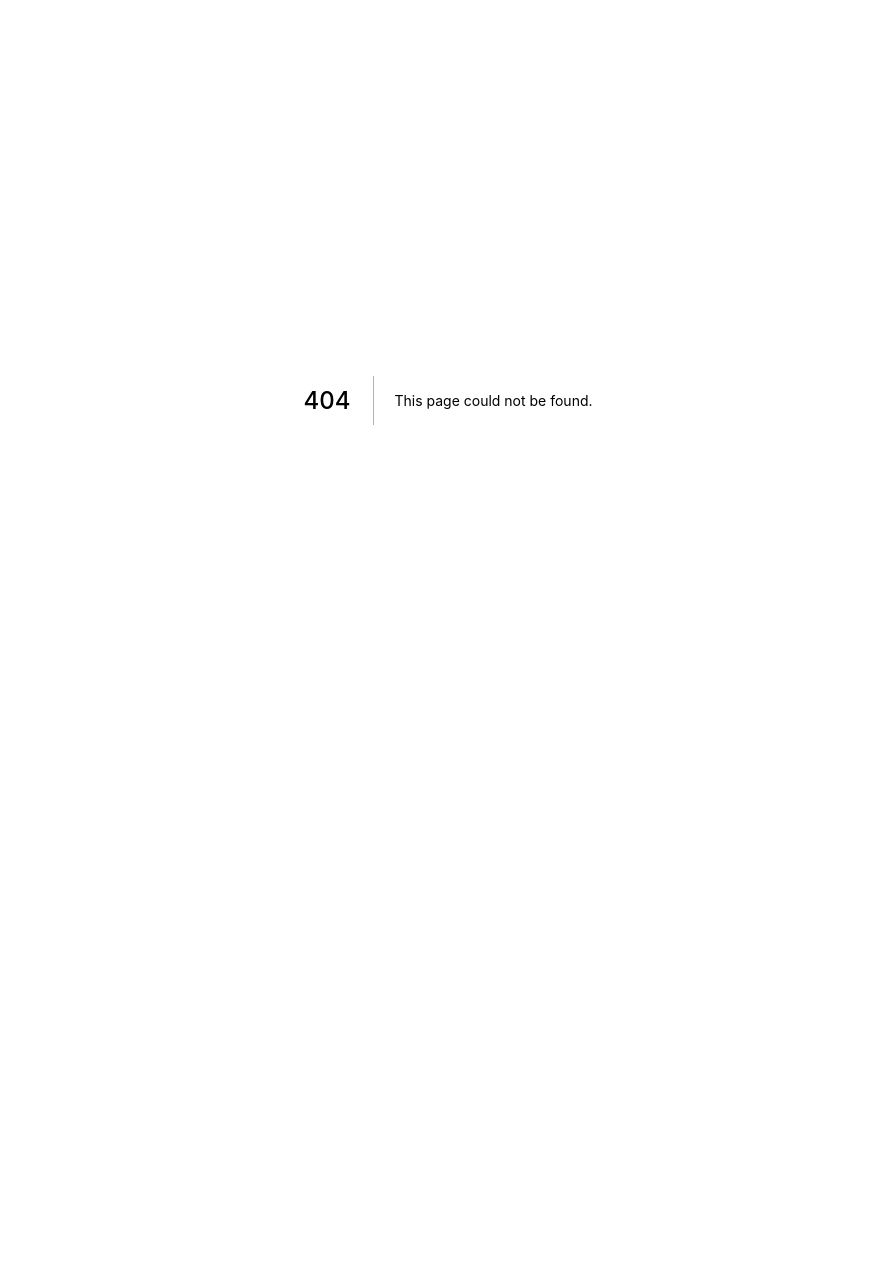
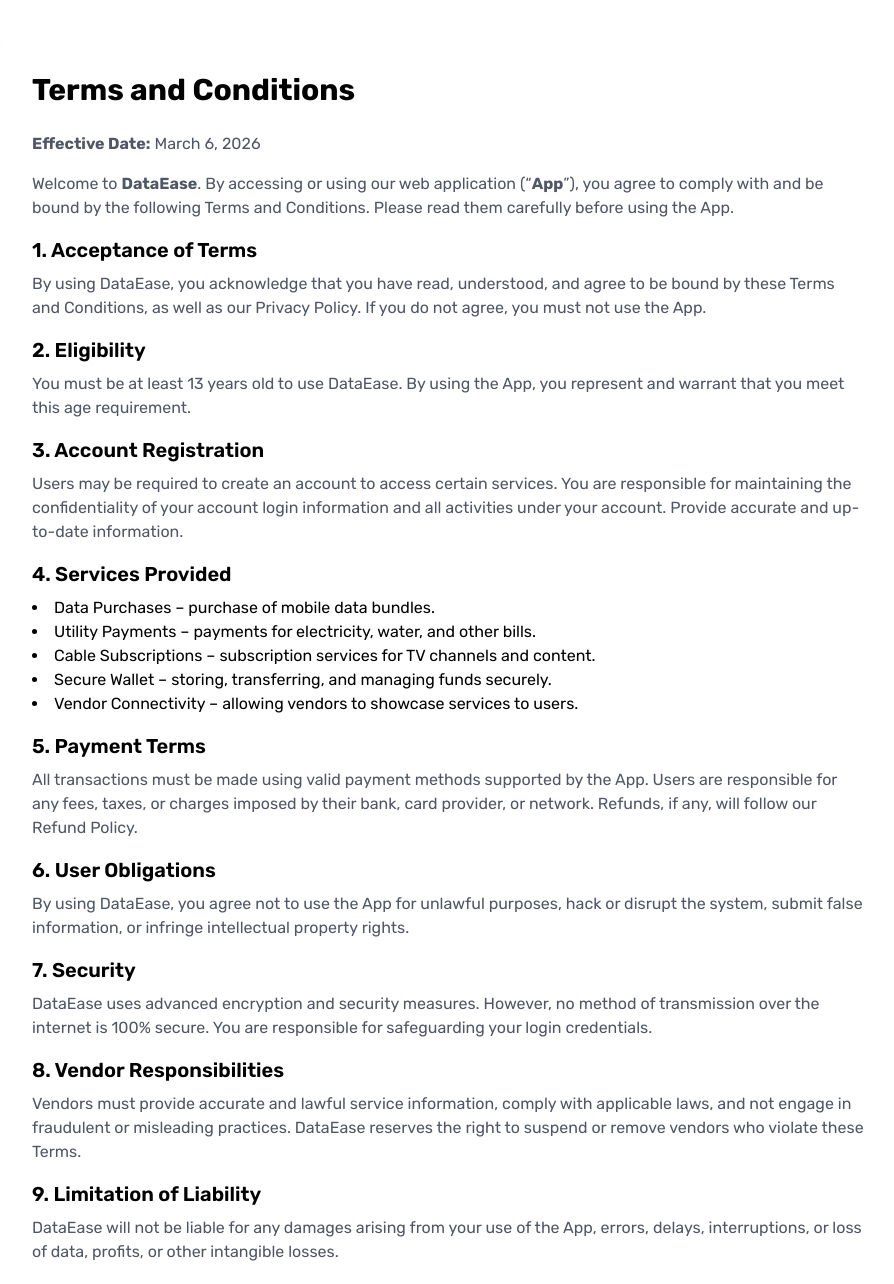
Before and after one commit to Shazaniyu55/dataEaseWb, a Next.js app: page /terms in a window 1280 px wide. Before the commit this address had no page. Shown: the top 1284 px of the page, without its empty margins (192-1086 px from the left). Before the commit the page ends 800 px from the top, so only its background shows below. Built offline with nearby package versions, Linux system fonts and the light colour scheme.

Commit message:
'server'

```diff
--- /dev/null
+++ b/pages/terms.js
@@ -0,0 +1,126 @@
+import React from "react";
+
+const TermsAndConditions = () => {
+  return (
+    <div className="min-h-screen bg-gray-50 py-10 px-4 sm:px-6 lg:px-20">
+      <div className="max-w-4xl mx-auto bg-white shadow-md rounded-lg p-8">
+        <h1 className="text-3xl font-bold text-gray-800 mb-6">
+          Terms and Conditions
+        </h1>
+        <p className="text-gray-600 mb-4">
+          <strong>Effective Date:</strong> March 6, 2026
+        </p>
+
+        <p className="text-gray-700 mb-4">
+          Welcome to <strong>DataEase</strong>. By accessing or using our web application (“<strong>App</strong>”), you agree to comply with and be bound by the following Terms and Conditions. Please read them carefully before using the App.
+        </p>
+
+        <section className="mb-4">
+          <h2 className="text-xl font-semibold text-gray-800 mb-2">1. Acceptance of Terms</h2>
+          <p className="text-gray-700">
+            By using DataEase, you acknowledge that you have read, understood, and agree to be bound by these Terms and Conditions, as well as our Privacy Policy. If you do not agree, you must not use the App.
+          </p>
+        </section>
+
+        <section className="mb-4">
+          <h2 className="text-xl font-semibold text-gray-800 mb-2">2. Eligibility</h2>
+          <p className="text-gray-700">
+            You must be at least 13 years old to use DataEase. By using the App, you represent and warrant that you meet this age requirement.
+          </p>
+        </section>
+
+        <section className="mb-4">
+          <h2 className="text-xl font-semibold text-gray-800 mb-2">3. Account Registration</h2>
+          <p className="text-gray-700">
+            Users may be required to create an account to access certain services. You are responsible for maintaining the confidentiality of your account login information and all activities under your account. Provide accurate and up-to-date information.
+          </p>
+        </section>
+
+        <section className="mb-4">
+          <h2 className="text-xl font-semibold text-gray-800 mb-2">4. Services Provided</h2>
+          <ul className="list-disc list-inside text-gray-700">
+            <li>Data Purchases – purchase of mobile data bundles.</li>
+            <li>Utility Payments – payments for electricity, water, and other bills.</li>
+            <li>Cable Subscriptions – subscription services for TV channels and content.</li>
+            <li>Secure Wallet – storing, transferring, and managing funds securely.</li>
+            <li>Vendor Connectivity – allowing vendors to showcase services to users.</li>
+          </ul>
+        </section>
+
+        <section className="mb-4">
+          <h2 className="text-xl font-semibold text-gray-800 mb-2">5. Payment Terms</h2>
+          <p className="text-gray-700">
+            All transactions must be made using valid payment methods supported by the App. Users are responsible for any fees, taxes, or charges imposed by their bank, card provider, or network. Refunds, if any, will follow our Refund Policy.
+          </p>
+        </section>
+
+        <section className="mb-4">
+          <h2 className="text-xl font-semibold text-gray-800 mb-2">6. User Obligations</h2>
+          <p className="text-gray-700">
+            By using DataEase, you agree not to use the App for unlawful purposes, hack or disrupt the system, submit false information, or infringe intellectual property rights.
+          </p>
+        </section>
+
+        <section className="mb-4">
+          <h2 className="text-xl font-semibold text-gray-800 mb-2">7. Security</h2>
+          <p className="text-gray-700">
+            DataEase uses advanced encryption and security measures. However, no method of transmission over the internet is 100% secure. You are responsible for safeguarding your login credentials.
+          </p>
+        </section>
+
+        <section className="mb-4">
+          <h2 className="text-xl font-semibold text-gray-800 mb-2">8. Vendor Responsibilities</h2>
+          <p className="text-gray-700">
+            Vendors must provide accurate and lawful service information, comply with applicable laws, and not engage in fraudulent or misleading practices. DataEase reserves the right to suspend or remove vendors who violate these Terms.
+          </p>
+        </section>
+
+        <section className="mb-4">
+          <h2 className="text-xl font-semibold text-gray-800 mb-2">9. Limitation of Liability</h2>
+          <p className="text-gray-700">
+            DataEase will not be liable for any damages arising from your use of the App, errors, delays, interruptions, or loss of data, profits, or other intangible losses.
+          </p>
+        </section>
+
+        <section className="mb-4">
+          <h2 className="text-xl font-semibold text-gray-800 mb-2">10. Intellectual Property</h2>
+          <p className="text-gray-700">
+            All content, trademarks, logos, and software on DataEase are the property of DataEase or its licensors. Copying, distributing, or creating derivative works without permission is prohibited.
+          </p>
+        </section>
+
+        <section className="mb-4">
+          <h2 className="text-xl font-semibold text-gray-800 mb-2">11. Termination</h2>
+          <p className="text-gray-700">
+            DataEase may suspend or terminate your account if you violate these Terms, engage in fraudulent activity, or for any other reason deemed necessary to protect the App and its users.
+          </p>
+        </section>
+
+        <section className="mb-4">
+          <h2 className="text-xl font-semibold text-gray-800 mb-2">12. Changes to Terms</h2>
+          <p className="text-gray-700">
+            We may update these Terms from time to time. Continued use of the App after updates constitutes acceptance of the revised Terms.
+          </p>
+        </section>
+
+        <section className="mb-4">
+          <h2 className="text-xl font-semibold text-gray-800 mb-2">13. Governing Law</h2>
+          <p className="text-gray-700">
+            These Terms are governed by the laws of <strong>Nigeria</strong>. Any disputes shall be subject to the exclusive jurisdiction of the courts in Nigeria.
+          </p>
+        </section>
+
+        <section className="mb-4">
+          <h2 className="text-xl font-semibold text-gray-800 mb-2">14. Contact</h2>
+          <p className="text-gray-700">
+            For questions about these Terms or the App, please contact us at: <br />
+            <strong>Email:</strong> info23nexatech@gmail.com <br />
+            <strong>Phone:</strong> +234 9074-235-666
+          </p>
+        </section>
+      </div>
+    </div>
+  );
+};
+
+export default TermsAndConditions;
```
